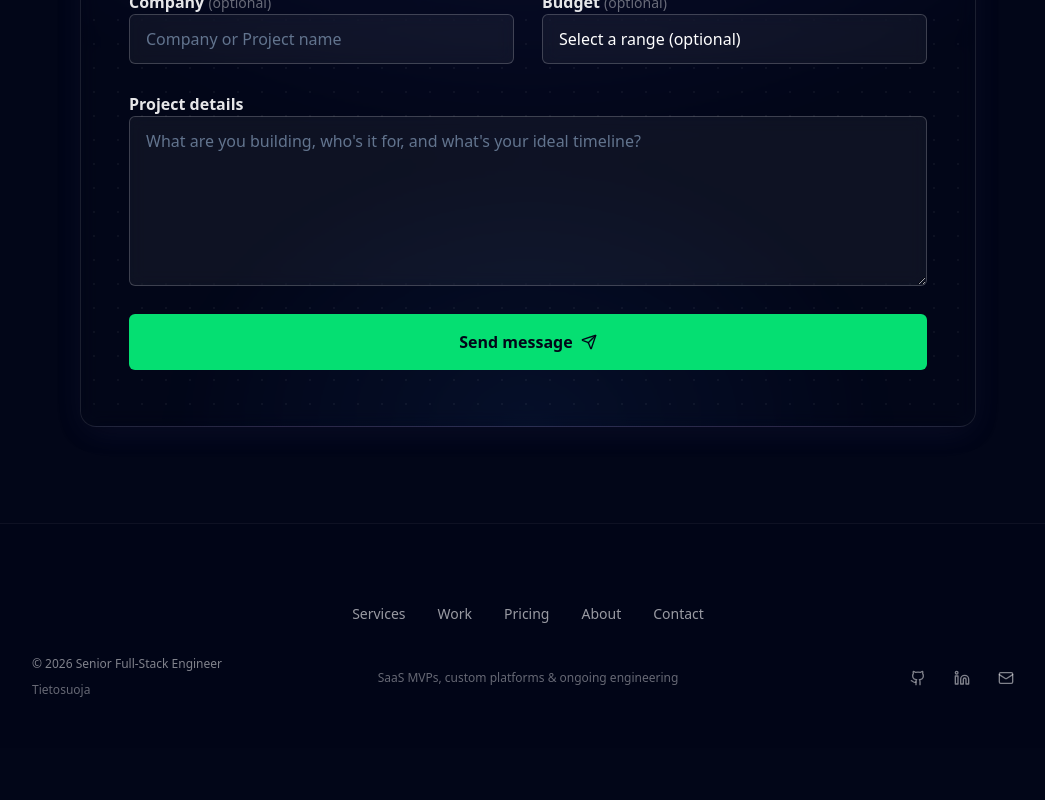
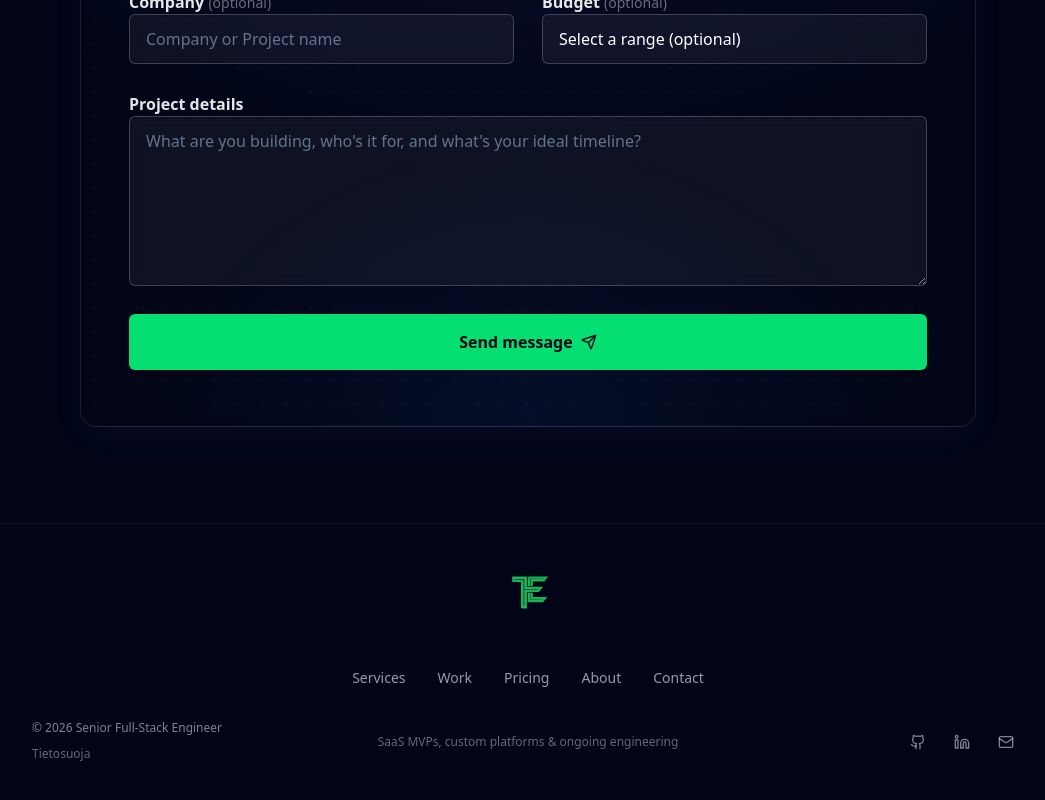
Before and after one commit to EinoTick/landing-pages, a Next.js app in the folder third-next-based-landing-page/: page / in a window 1280 px wide. Shown: the part 4643-5443 px from the top of the page, without its empty margins (112-1157 px from the left). Before the commit the page ends 5391 px from the top, so only its background shows below. Built offline with nearby package versions, Linux system fonts and the light colour scheme.

Commit message:
add logo

```diff
--- a/third-next-based-landing-page/src/components/landing/Footer.tsx
+++ b/third-next-based-landing-page/src/components/landing/Footer.tsx
@@ -1,3 +1,5 @@
+import Image from "next/image";
+import Link from "next/link";
 import { Github, Linkedin, Mail } from "lucide-react";
 
 const navLinks = [
@@ -18,6 +20,22 @@ export function Footer() {
   return (
     <footer className="bg-slate-950/80 backdrop-blur-xl border-t border-white/5">
       <div className="max-w-5xl mx-auto px-4 pt-12 pb-12">
+        <div className="flex justify-center pb-6">
+          <Link
+            href="/"
+            className="inline-flex opacity-90 transition-opacity hover:opacity-100"
+            aria-label="ET Logic — home"
+          >
+            <Image
+              src="/images/et-logic-logo-svg.svg"
+              alt="ET Logic"
+              width={148}
+              height={99}
+              className="h-10 w-auto"
+            />
+          </Link>
+        </div>
+
         <nav className="flex flex-wrap items-center justify-center gap-x-8 gap-y-2 py-8">
           {navLinks.map((link) => (
             <a
```
Also changed, not shown: third-next-based-landing-page/public/images/et-logic-logo-svg.svg (added).
